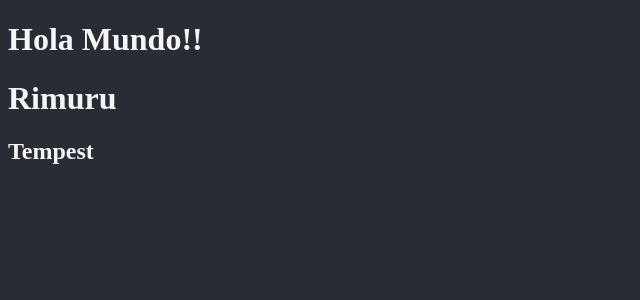
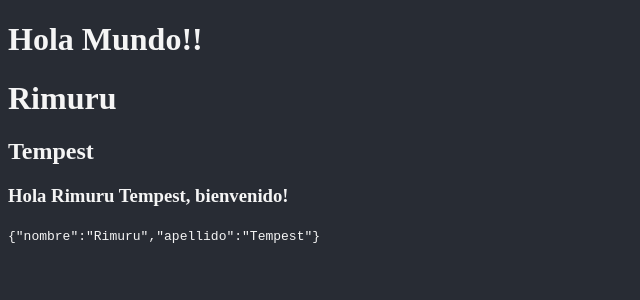
Before and after one commit to sebadio/React-Course, a React (Vite) app in the folder 03-counter-app/: page / in a window 1280 px wide. Shown: the top 300 px of the page, without its empty margins (0-640 px from the left). Built offline with nearby package versions, Linux system fonts and the light colour scheme.

Commit message:
Impresion de variables en HTML

```diff
--- a/03-counter-app/src/Rimuru.jsx
+++ b/03-counter-app/src/Rimuru.jsx
@@ -1,10 +1,21 @@
-const Rimuru = () => {
+const Rimuru = {
+  nombre: "Rimuru",
+  apellido: "Tempest",
+};
+
+const getSaludo = () => {
+  return `Hola ${Rimuru.nombre} ${Rimuru.apellido}, bienvenido!`;
+};
+
+const RimuruFunction = () => {
   return (
     <>
       <h1>Rimuru</h1>
-      <h2>Tempest</h2>
+      <h2> {Rimuru.apellido} </h2>
+      <h3> {getSaludo()} </h3>
+      <code>{JSON.stringify(Rimuru)}</code>
     </>
   );
 };
 
-export default Rimuru;
+export default RimuruFunction;
--- a/03-counter-app/src/main.jsx
+++ b/03-counter-app/src/main.jsx
@@ -2,11 +2,11 @@ import React from "react";
 import ReactDOM from "react-dom/client";
 import "./main.css";
 import App from "./FirstApp";
-import Rimuru from "./Rimuru";
+import RimuruFunction from "./Rimuru";
 
 ReactDOM.createRoot(document.getElementById("root")).render(
   <React.StrictMode>
     <App />
-    <Rimuru></Rimuru>
+    <RimuruFunction></RimuruFunction>
   </React.StrictMode>
 );
```
